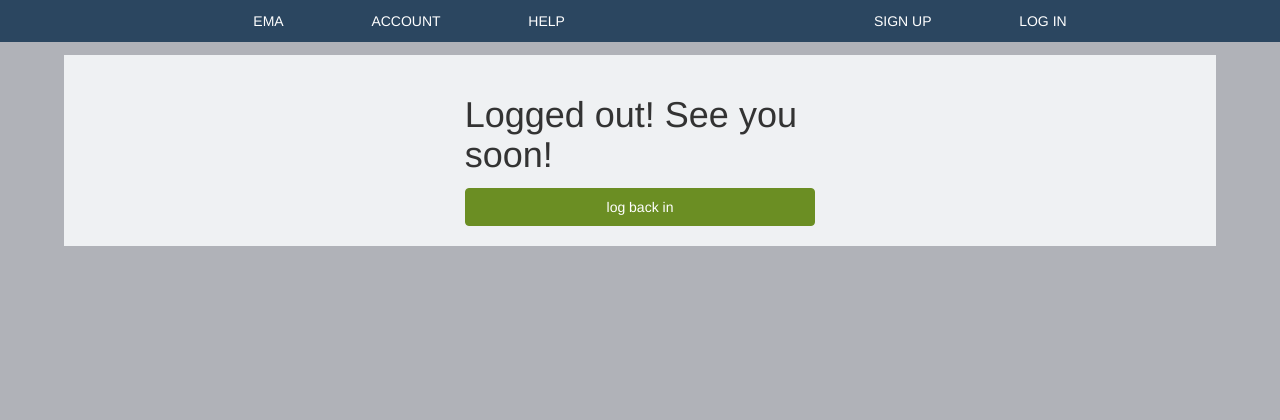
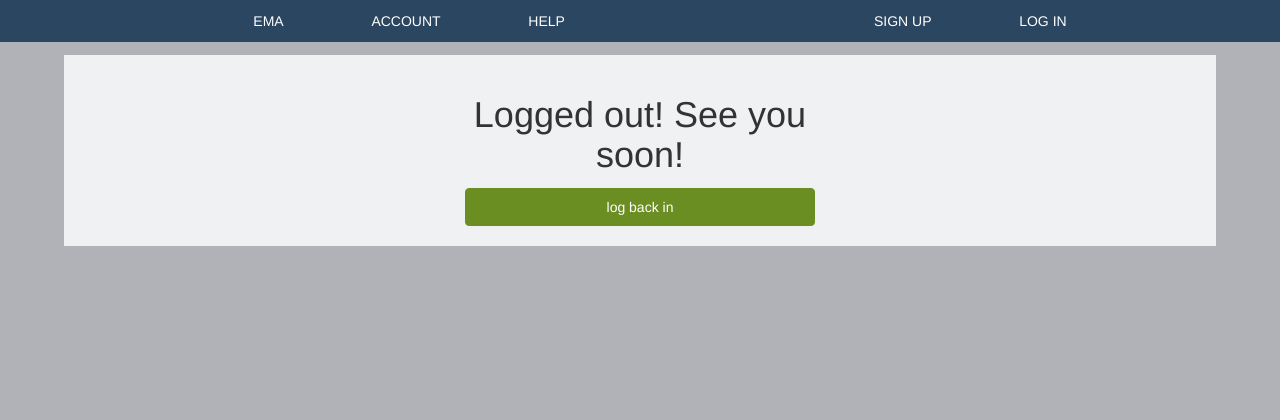
Before and after one commit to codingpaula/ema_project, a Django app: template ema/templates/registration/logged_out.html in a window 1280 px wide. Shown: the top 420 px of the page. Run offline with Django 3.2, Linux system fonts and the light colour scheme; the template is opened without the code that fills it, so the values that code supplies are empty; some libraries are stand-ins or nearby versions.

Commit message:
new logged out page

```diff
--- a/ema/templates/registration/logged_out.html
+++ b/ema/templates/registration/logged_out.html
@@ -6,7 +6,7 @@
 {% block content %}
 <div class="row">
   <div class="col-lg-4 col-lg-offset-4">
-    <h1>Logged out! See you soon!</h1>
+    <h1 class="center">Logged out! See you soon!</h1>
     <a class="btn emaButton emaLogin" href={% url 'startpage' %}>log back in</a>
   </div>
 </div>
```
